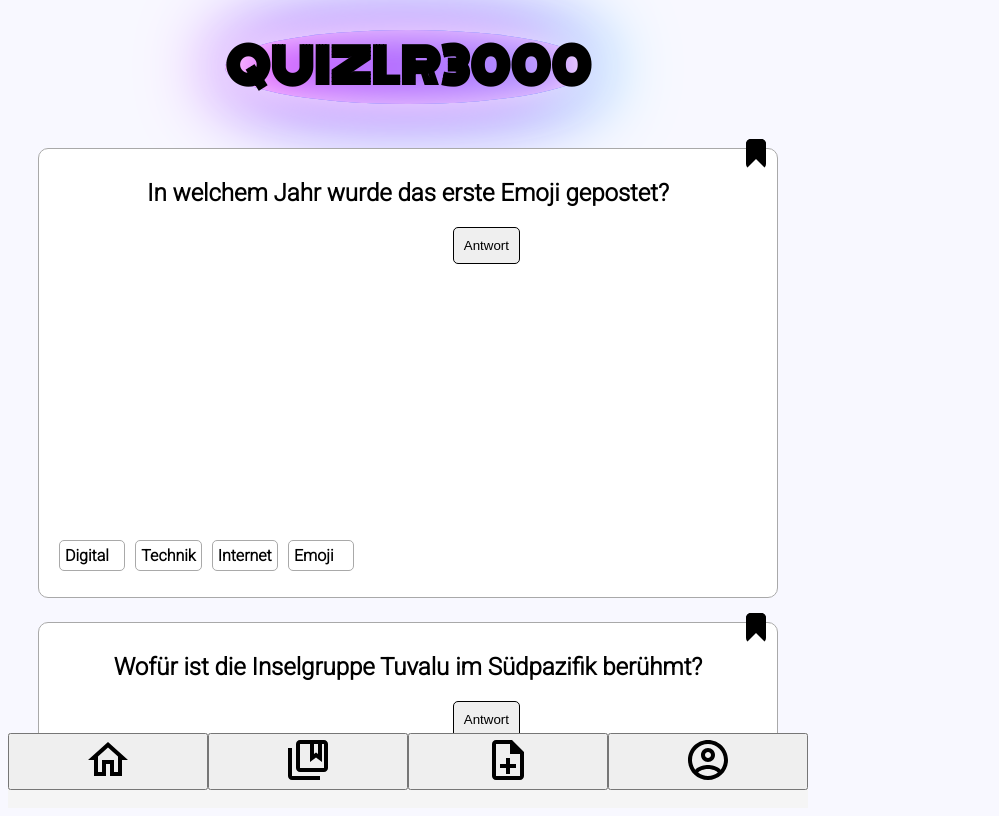
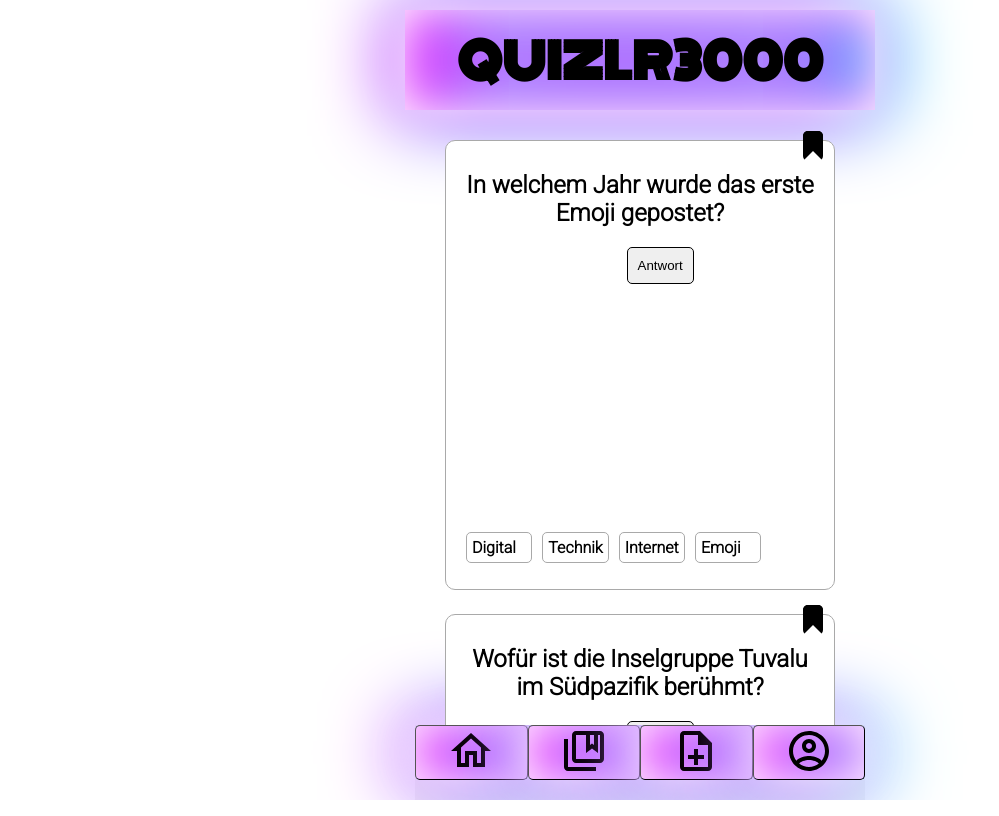
Before and after one commit to martinhaiss/quiz-app, a website built with Vite: page index.html in a window 1280 px wide. Shown: the whole page, without its empty margins (0-999 px from the left). Built offline with nearby package versions, Linux system fonts and the light colour scheme.

Commit message:
fixed some css

```diff
--- a/css/components/body.css
+++ b/css/components/body.css
@@ -1,6 +1,6 @@
 body {
-  max-width: 800px;
-  background-color: ghostwhite;
+  max-width: 450px;
+  margin: auto;
   display: grid;
   grid-template-rows: 100px auto 75px;
   height: 100vh;
--- a/css/components/card.css
+++ b/css/components/card.css
@@ -42,6 +42,7 @@ h2 {
 
 .card__button {
   position: absolute;
+  /* background: #e3cbff; */
   top: -10px;
   right: 11px;
   padding: 10px;
--- a/css/components/create.css
+++ b/css/components/create.css
@@ -22,9 +22,6 @@ label {
   font-family: Roboto, sans-serif;
   font-weight: 300;
   color: black;
-  border: 1px solid silver;
-  background-image: linear-gradient(to top, gainsboro 0%, white 90%);
-  border-radius: 5px;
   align-self: center;
 }
 
--- a/css/components/footer.css
+++ b/css/components/footer.css
@@ -14,3 +14,12 @@ nav {
   display: grid;
   grid-template-columns: repeat(4, 1fr);
 }
+
+.footer__button {
+  border-width: 1px;
+  border-radius: 5px;
+  /* background-color: #e3cbff; */
+  box-shadow: inset 0 0 50px #fff, inset 20px 0 80px #f0f,
+    inset -20px 0 80px #0ff, inset 20px 0 300px #f0f, inset -20px 0 300px #0ff,
+    0 0 50px #fff, -10px 0 80px #f0f, 10px 0 80px #0ff;
+}
--- a/css/components/header.css
+++ b/css/components/header.css
@@ -1,14 +1,18 @@
 header {
   margin: -10px;
+  margin-top: 10px;
   display: grid;
   grid-template-columns: 1;
   justify-content: center;
+  box-shadow: inset 0 0 50px #fff, inset 20px 0 80px #f0f,
+    inset -20px 0 80px #0ff, inset 20px 0 300px #f0f, inset -20px 0 300px #0ff,
+    0 0 50px #fff, -10px 0 80px #f0f, 10px 0 80px #0ff;
 }
 .title {
   font-family: 'Monoton', cursive;
   font-size: 3rem;
-  border-radius: 50%;
-  box-shadow: inset 0 0 50px #fff, inset 20px 0 80px #f0f,
-    inset -20px 0 80px #0ff, inset 20px 0 300px #f0f, inset -20px 0 300px #0ff,
-    0 0 50px #fff, -10px 0 80px #f0f, 10px 0 80px #0ff;
+  padding: 20px;
+  border-radius: 5%;
+  border-width: 1px;
+  margin-top: -5px;
 }
--- a/index.html
+++ b/index.html
@@ -247,7 +247,7 @@
 
     <footer class="footer">
       <nav class="footer__nav">
-        <button class="footer__button active" id="footer__home">
+        <button class="footer__button footer__button active" id="footer__home">
           <img src="/img/icons/home.svg" />
         </button>
         <button class="footer__button" id="footer__bookmarks">
```
Also changed, not shown: account.html (deleted, +0 -71 lines), bookmarks.html (deleted, +0 -119 lines), create.html (deleted, +0 -65 lines).
